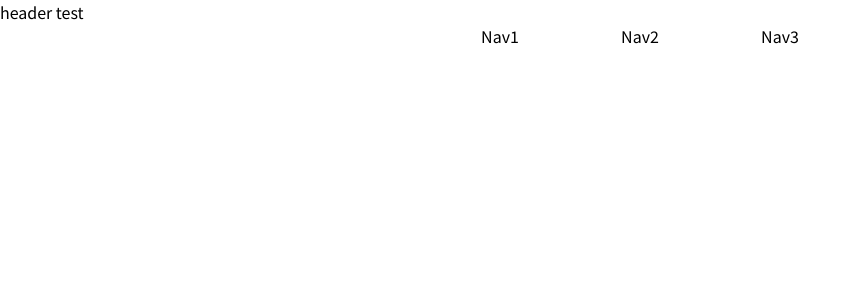
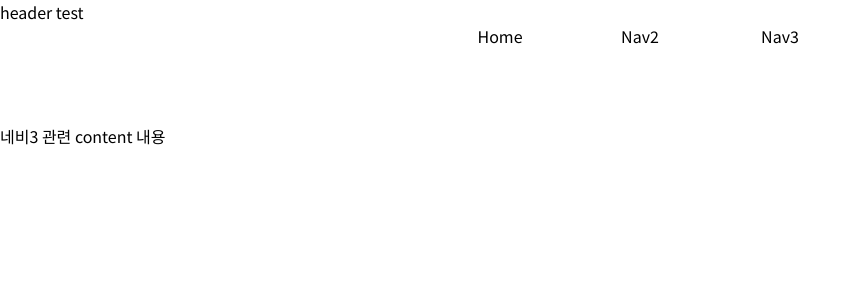
Before and after one commit to ARISTAHS/movement-app, a React (Create React App) app: page /Nav3 in a window 1280 px wide. Shown: the top 300 px of the page, without its empty margins (0-860 px from the left). Built offline with nearby package versions, Linux system fonts and the light colour scheme.

Commit message:
브라우저 라우터 및 라우터 링크 확인

```diff
--- a/src/components/Nav.jsx
+++ b/src/components/Nav.jsx
@@ -1,13 +1,20 @@
+import { Link, Route,Switch } from 'react-router-dom';
 import '../style/Nav.css'
 
 function Nav(){
   return(
     <>
       <ul className='nav'>
-        <li><a href="/">Nav1</a></li>
-        <li><a href="/">Nav2</a></li>
-        <li><a href="/">Nav3</a></li>
+        <li><Link to="/">Home</Link></li>
+        <li><Link to="/Nav2">Nav2</Link></li>
+        <li><Link to="/Nav3">Nav3</Link></li>
       </ul>
+
+      <Switch>
+        <Route exact path='/'>Home</Route>
+        <Route path='/Nav2'>네비2 관련 content 내용</Route>
+        <Route path='/Nav3'>네비3 관련 content 내용</Route>
+      </Switch>
     </>
   );
 }
--- a/src/index.js
+++ b/src/index.js
@@ -3,12 +3,13 @@ import ReactDOM from 'react-dom/client';
 import './index.css';
 import App from './App';
 import reportWebVitals from './reportWebVitals';
+import { BrowserRouter } from 'react-router-dom';
 
 const root = ReactDOM.createRoot(document.getElementById('root'));
 root.render(
-  <React.StrictMode>
+  <BrowserRouter>
     <App />
-  </React.StrictMode>
+  </BrowserRouter>
 );
 
 // If you want to start measuring performance in your app, pass a function
```
